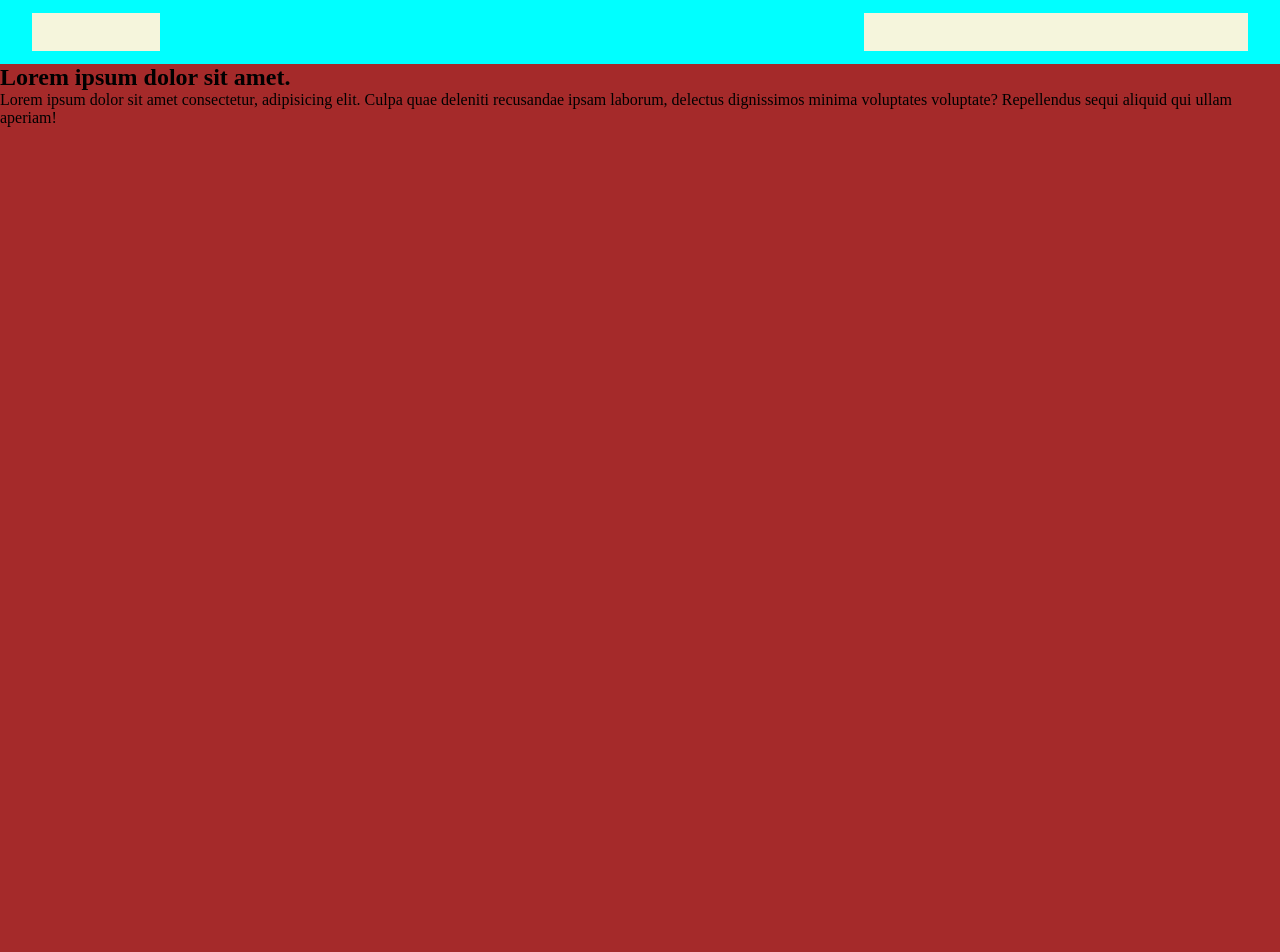
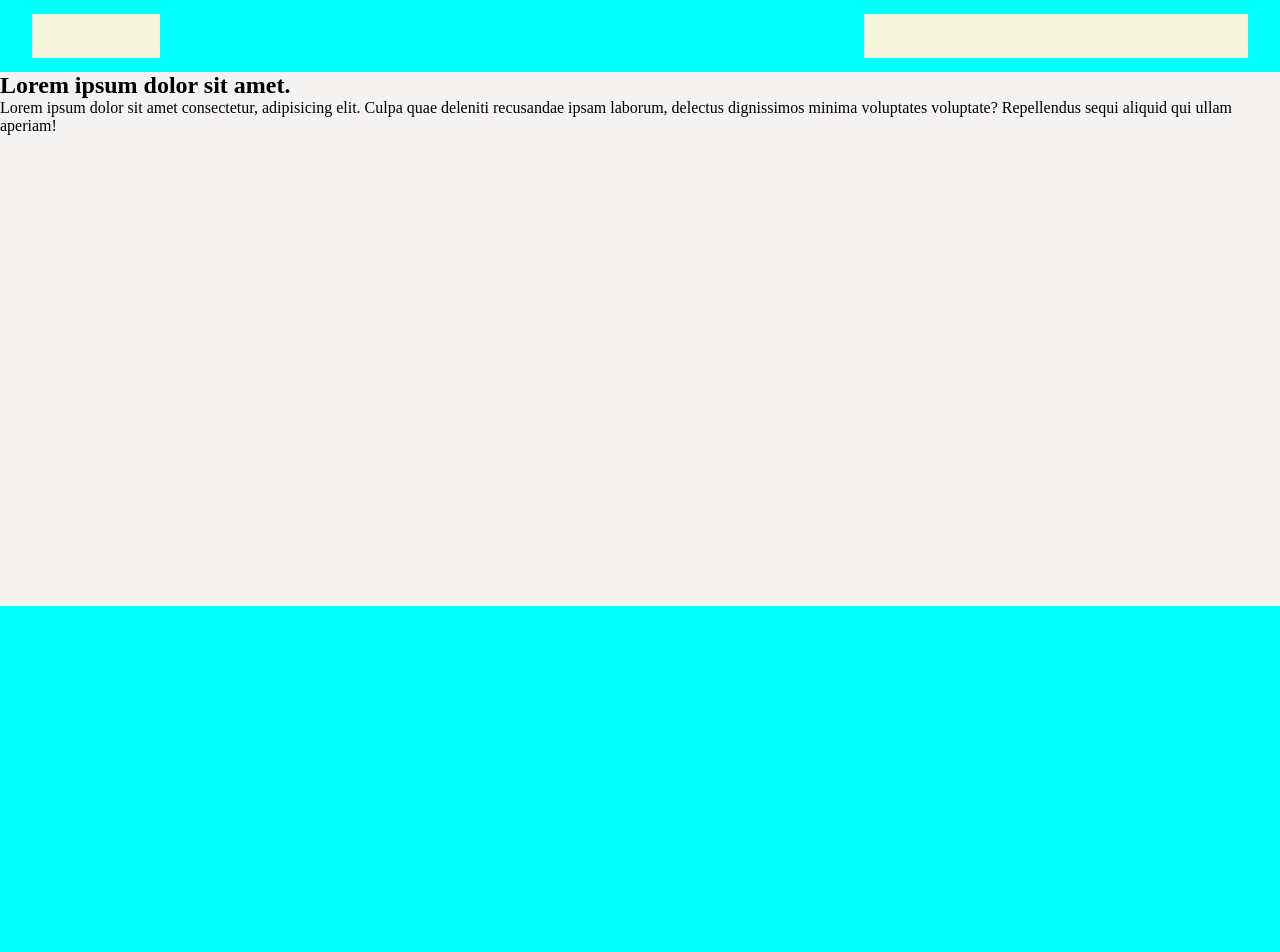
Before and after one commit to CristoforosChoras/portofolio-v1, a website: page src/index.html in a window 1280 px wide. Shown: the top 952 px of the page. Drawn offline with nearby package versions, Linux system fonts and the light colour scheme; files that its build step writes are made by us from their sources.

Commit message:
main basic layout and styles

```diff
--- a/src/scss/layouts/__layouts-dir.scss
+++ b/src/scss/layouts/__layouts-dir.scss
@@ -6,7 +6,7 @@
 // main layout is grid 3 rows with header main-content and footer and no columns
 body{
     display: grid;
-    grid-template-rows: 8vh 200vh 10vh;
+    grid-template-rows: 9vh 200vh 10vh;
     grid-template-areas:
     "header"
     "main"
--- a/src/scss/layouts/_header.scss
+++ b/src/scss/layouts/_header.scss
@@ -1,4 +1,4 @@
-// using display flex and gap to aling the nav and the logo div
+// using display flex and gap to align the nav and the logo div
 header{
     grid-area: header;
     background-color: aqua;
@@ -11,10 +11,10 @@ header{
         height: 60%;
         background-color: beige;
     }
+//div logo dimensions and styles
     div{
         width: 10%;
         height: 60%;
         background-color: beige;
-
     }
 }
--- a/src/scss/layouts/_main-content.scss
+++ b/src/scss/layouts/_main-content.scss
@@ -1,4 +1,24 @@
+// for the main layout i used flex with column directions
 main{
   grid-area: main;
   background-color: brown;
+  display: flex;
+  flex-direction: column;
+  align-items: center;
+  justify-content: center;
+  .intro-section{
+    background-color: #F5F2F2;
+    width: 100%;
+    height: 33.4%;
+  }
+  .about-me-section{
+    width: 100%;
+    height: 33.3%;
+    background-color: aqua;
+  }
+  .carousel-pictures-my-work{
+    width: 100%;
+    height: 33.3%;
+    background-color: #F5F2F2;
+  }
 }
```
